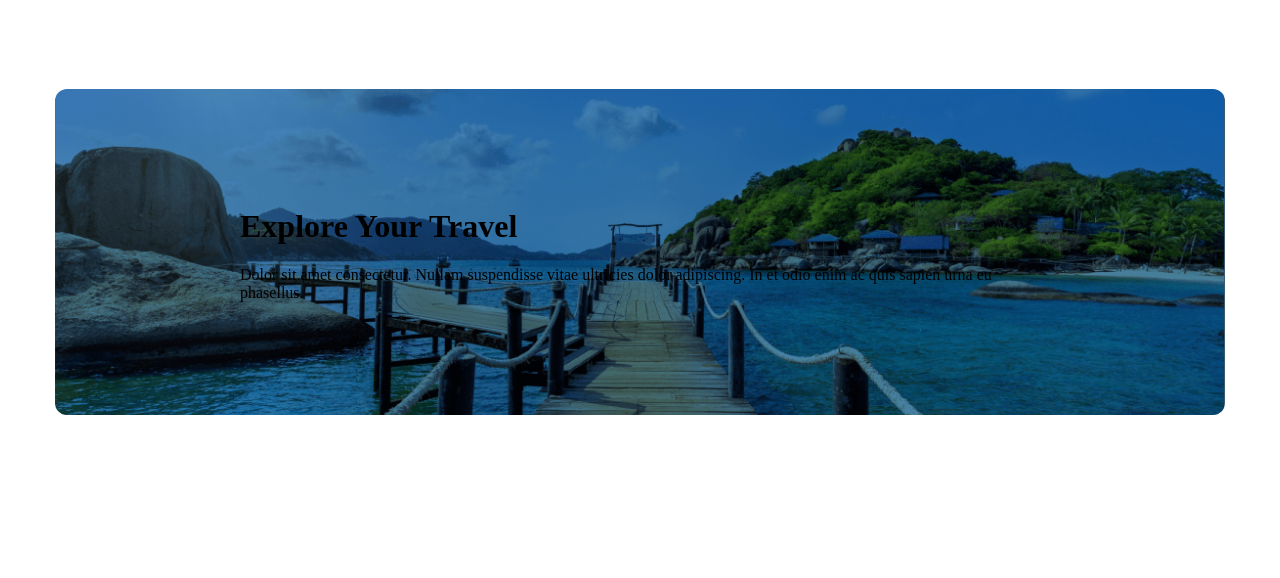
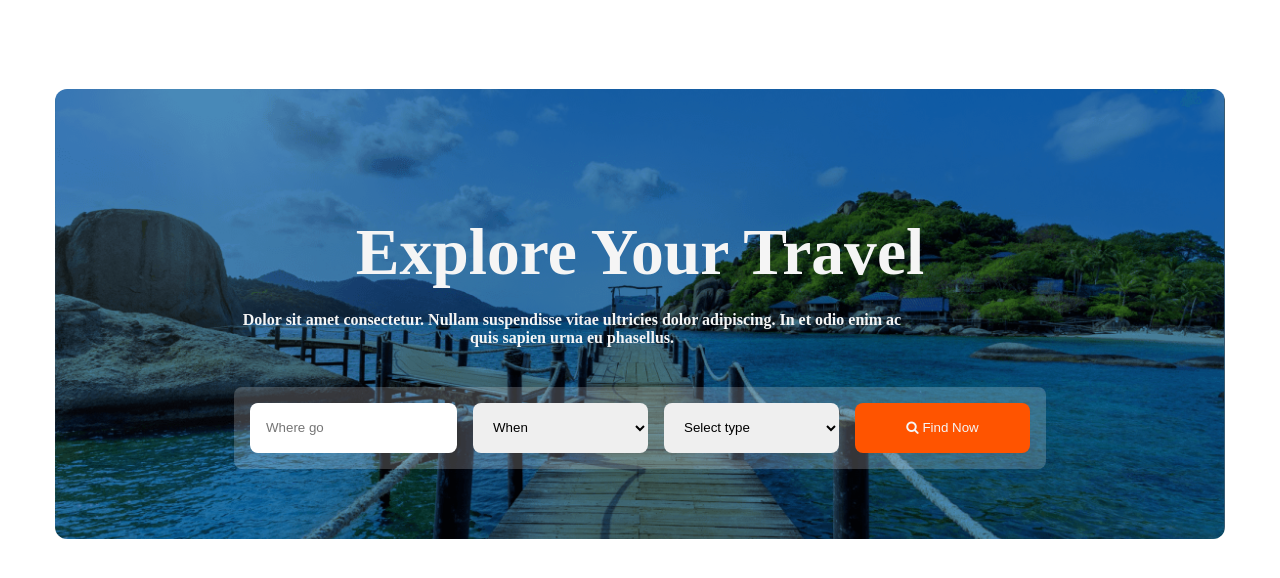
Before and after one commit to arahman225/Travel-Website, a plain HTML site: page index.html in a window 1280 px wide. Shown: the part 70-648 px from the top of the page. Drawn offline with Linux system fonts and the light colour scheme.

Commit message:
added banner

```diff
--- a/index.html
+++ b/index.html
@@ -66,15 +66,29 @@
                 <li><a href="#">Contact</a></li>
             </ul>
         </nav>
+    </header>
 
-        <div class="welcome-hero-content fixed-width" style="margin-top: 92px;">
+
+    <section>
+        <div class="welcome-hero-content fixed-width display-flex" style="margin-top: 92px;">
             <div class="welcome-hero-text">
                 <h1>Explore Your Travel</h1>
                 <p>Dolor sit amet consectetur. Nullam suspendisse vitae ultricies dolor adipiscing. In et odio enim ac quis sapien urna eu phasellus.</p>
+                <div class="input-filled">
+                    <input type="text" name="" id="" placeholder="Where go">
+                    <select name="" id="">
+                        <option value="When">When</option>
+                        <option value="When">8:00 am</option>
+                        <option value="When">8:00 pm</option>
+                    </select>
+                    <select name="" id="">
+                        <option value="When">Select type</option>
+                    </select>
+                    <button class="btn-primary"><i class="fa fa-search"></i> Find Now</button>
+                </div>
             </div>
         </div>
-    </header>
-
+    </section>
 
 <!--       Navbar end        -->
 </body>
--- a/style.css
+++ b/style.css
@@ -67,12 +67,55 @@
     border-radius: 12px;
     background-color: rgba(16, 57, 85, 0.815);
     background-blend-mode: overlay;
+    justify-content: center;
+    align-items: center;
+    flex-direction: column;
+    height: 450px;
 }
 
 .welcome-hero-text{
-    padding:97px 185px;
+    text-align: center;
+    color: whitesmoke;
 }
 
+.welcome-hero-text h1{
+    font-size: 4.1rem;
+    margin-bottom: 21px;
+}
+
+
+.welcome-hero-text p{
+font-size: 1.62rem;
+font-weight: 600;
+width: 676px;
+font-size: 16px;
+
+}
+
+
+
+.input-filled{
+    margin-top: 2.5rem;
+    background-color: rgba(255, 255, 255, 0.2);
+    padding: 1rem;
+    display: flex;
+    justify-content: space-around;
+    align-items: center;
+    border-radius: 8px;
+    backdrop-filter: blure(30px);
+
+}
+
+
+input,
+select{
+    width: 175px;
+    height: 50px;
+    padding: 0 1rem;
+    border-radius: 8px;
+    margin-right: 16px;
+    border: none;
+}
 
 /* welcome hero end */
 
@@ -84,5 +127,15 @@
     margin: 0 auto;
 }
 
+.btn-primary{
+    padding: 12px 24px;
+    width: 175px;
+    height: 50px;
+    background-color: #FF5400;
+    border:none;
+    border-radius: 8px;
+    color: whitesmoke;
+}
+
 
 /* shared styles end */
```
